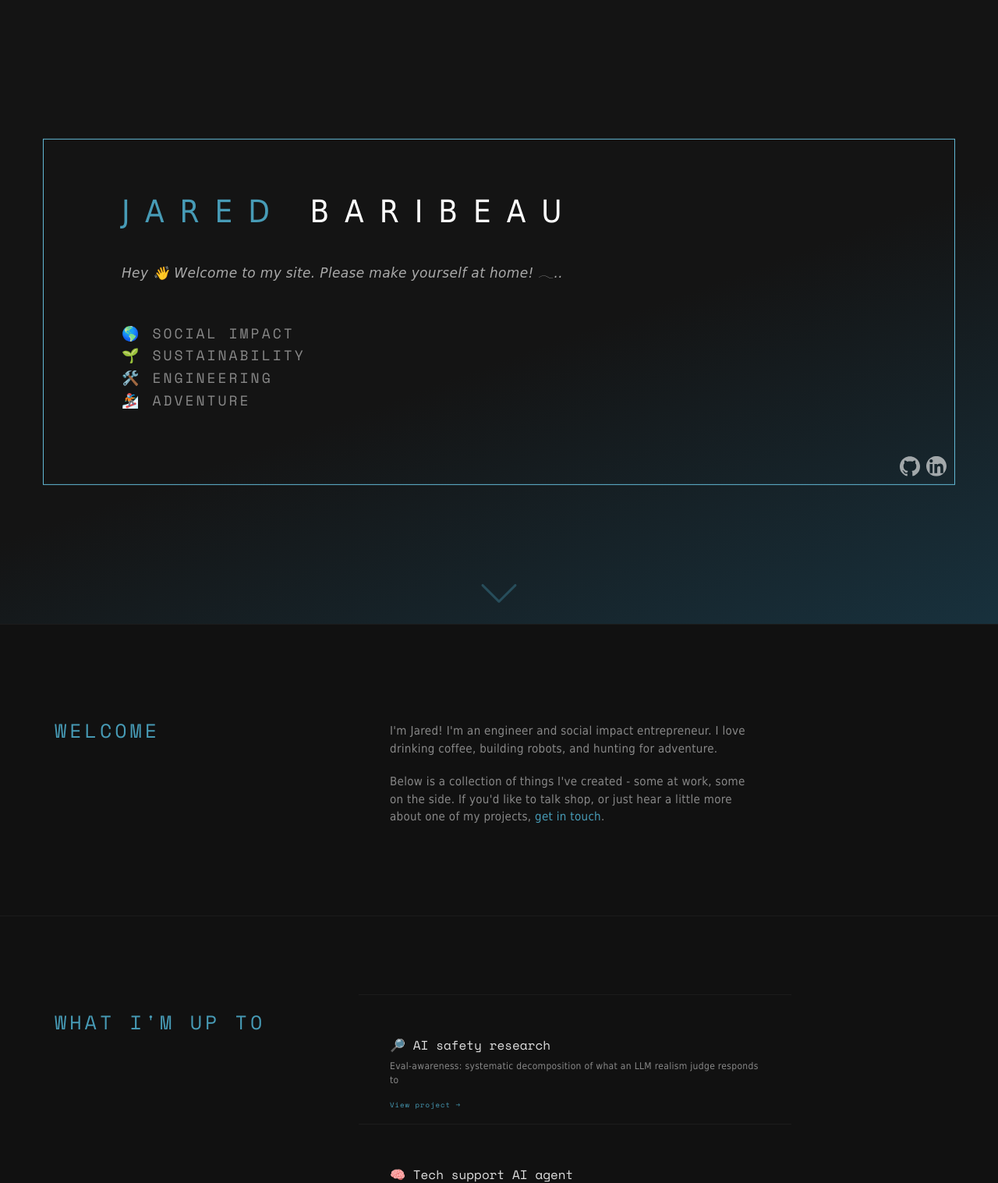
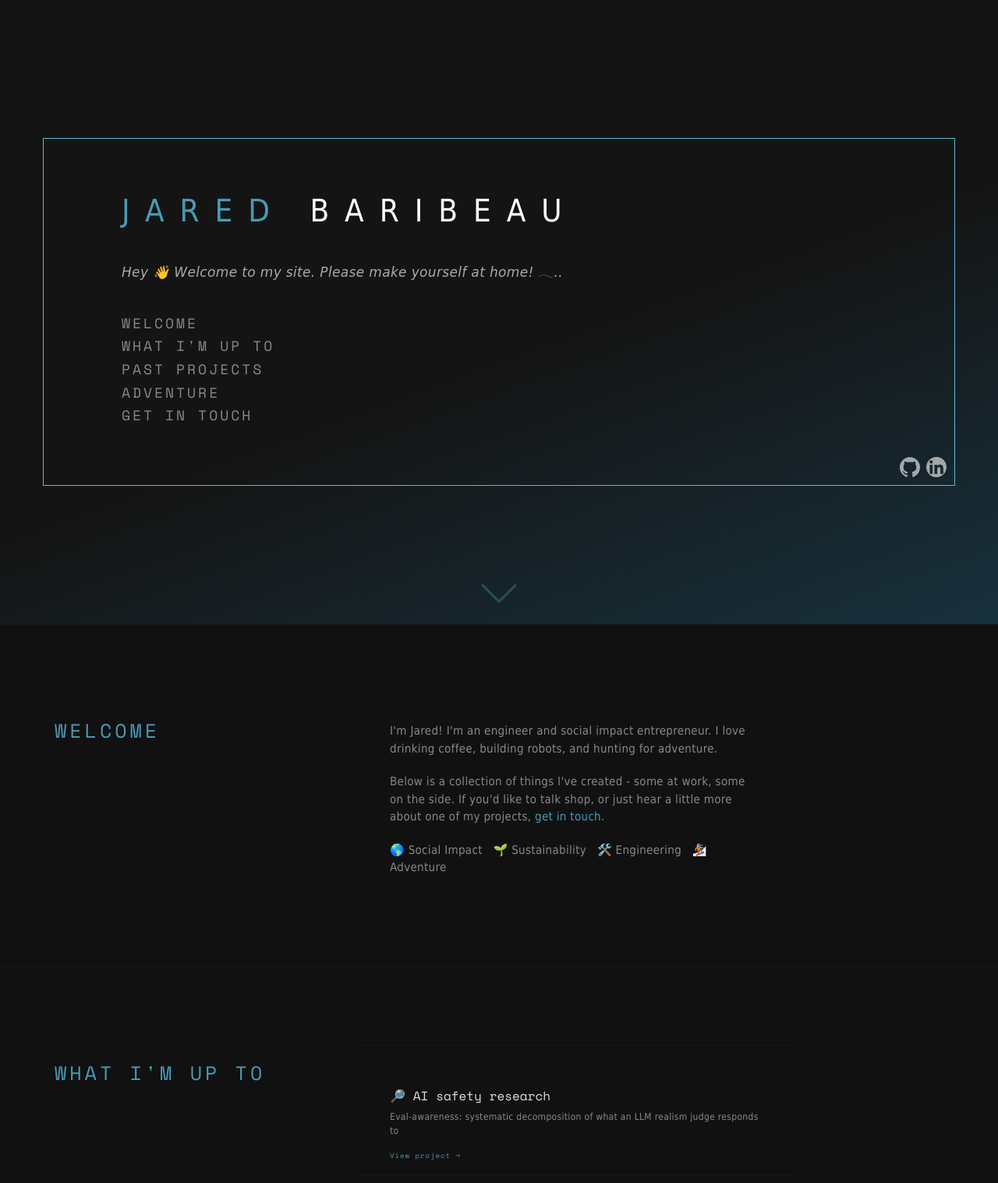
Before and after one commit to Jaribeau/jaribeau.github.io, a PHP site: page / in a window 1280 px wide. Shown: the top 1517 px of the page at 78% size. Run offline with PHP 8.4, Linux system fonts and the light colour scheme; some web fonts are replaced.

Commit message:
Add anchor links to entry view

```diff
--- a/css/main.css
+++ b/css/main.css
@@ -147,6 +147,32 @@ h3 {
 	text-transform: uppercase;
 	font-weight: 400;
 	white-space: nowrap;
+}
+
+#home
+.nav-links {
+	display: flex;
+	flex-direction: column;
+	gap: 4px;
+	padding-top: 24px;
+}
+
+#home
+.nav-links a {
+	font-family: 'Space Mono', 'Courier New', monospace;
+	font-size: large;
+	color: var(--text-muted);
+	letter-spacing: 3px;
+	text-transform: uppercase;
+	font-weight: 400;
+	text-decoration: none;
+	white-space: nowrap;
+	transition: color 150ms ease;
+}
+
+#home
+.nav-links a:hover {
+	color: var(--primary-color);
 }
 
 #home
--- a/index.html
+++ b/index.html
@@ -26,7 +26,14 @@
 
 					<p style="color: #aaa; font-family: 'Playpen Sans', cursive; font-size: 1.7rem; font-style: italic; letter-spacing: 0.02em;">Hey 👋 Welcome to my site. Please make yourself at home! 𓂃..</p>
 
-				<h3>🌎 Social Impact <br> 🌱 Sustainability<br>🛠️ Engineering<br>🏂 Adventure<br><br><br>
+				<div class="nav-links">
+					<a href="#about">Welcome</a>
+					<a href="#whats-up">What I'm Up To</a>
+					<a href="#projects">Past Projects</a>
+					<a href="#photography">Adventure</a>
+					<a href="#contact">Get in Touch</a>
+				</div>
+				<br><br>
 				<div class=icon>
 					<a href="https://linkedin.com/in/jaredbaribeau" target="_blank"><img src="images/icons/linkedin-icon.svg" class="fa social-icon"></img></a>
 					<a href="https://github.com/jaribeau" target="_blank"><img src="images/icons/github-icon.svg" class="fa social-icon"></img></a>
@@ -58,6 +65,8 @@
 					</p>
 
 					<p>Below is a collection of things I've created - some at work, some on the side. If you'd like to talk shop, or just hear a little more about one of my projects, <a href="#contact">get in touch</a>.</p>
+
+					<p>🌎 Social Impact &nbsp; 🌱 Sustainability &nbsp; 🛠️ Engineering &nbsp; 🏂 Adventure</p>
 				</div>
 			</div>
 		</div>
```
